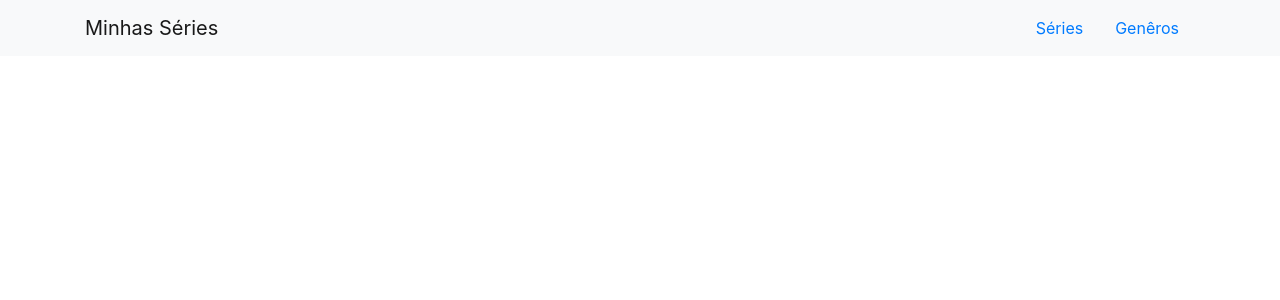
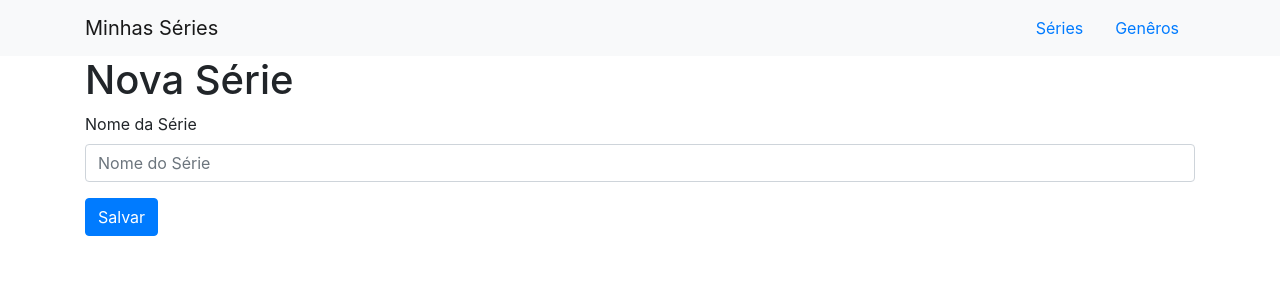
Before and after one commit to LuisValgoi/react-minhas-series, a React (Create React App) app: page /series/novo in a window 1280 px wide. Shown: the top 300 px of the page. Built offline with nearby package versions, Linux system fonts and the light colour scheme.

Commit message:
added initial version of novaserie

```diff
--- a/src/App.js
+++ b/src/App.js
@@ -5,6 +5,7 @@
 import EditarGenero from "./EditarGenero";
 import Home from "./Home";
 import Series from "./Series";
+import NovaSerie from "./NovaSerie";
 
 import {
   BrowserRouter as Router,
@@ -24,6 +25,7 @@
             <Route path="/generos/novo" exact component={NovoGenero} />
             <Route path="/generos/:id" exact component={EditarGenero} />
             <Route path="/series" exact component={Series} />
+            <Route path="/series/novo" exact component={NovaSerie} />
           </Switch>
         </div>
       </Router>
--- /dev/null
+++ b/src/NovaSerie.js
@@ -0,0 +1,37 @@
+import React, { useState } from 'react';
+import { Redirect } from "react-router-dom"
+import axios from "axios";
+
+const NovaSerie = () => {
+  const [name, setName] = useState("");
+  const [success, setSuccess] = useState(false);
+  const onChange = (event) => {
+    setName(event.target.value);
+  }
+  const onSave = () => {
+    axios.post("/api/series", {
+      name: name
+    }).then(() => {
+      setSuccess(true);
+    });
+  };
+
+  if(success) {
+    return <Redirect to="/series"/>
+  }
+
+  return (
+    <div className="container">
+      <h1>Nova Série</h1>
+      <form>
+        <div className="form-group">
+          <label htmlFor="name">Nome da Série</label>
+          <input type="text" value={name} onChange={onChange} className="form-control" id="name" placeholder="Nome do Série" />
+        </div>
+        <button type="button" onClick={onSave} className="btn btn-primary">Salvar</button>
+      </form>
+    </div>
+  );
+};
+
+export default NovaSerie;
```
